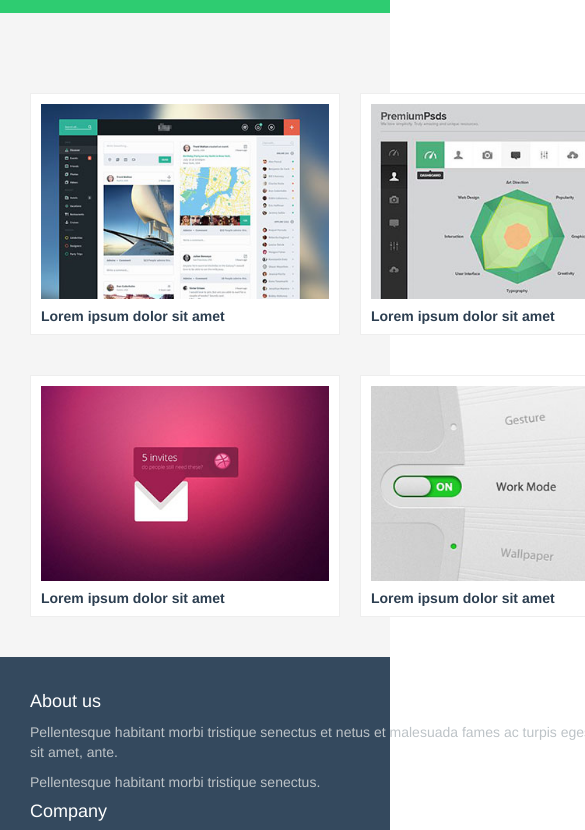
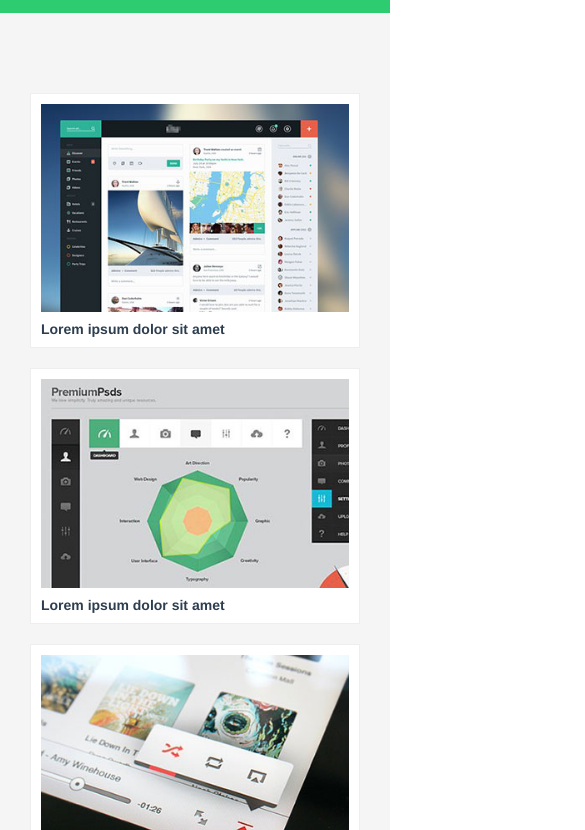
Before and after one commit to ruthmerygeraldine/UIV-01-Flat-Theme-Grupal, a plain HTML site: page portfolio.html in a window 390 px wide. Shown: the part 238-1068 px from the top of the page, 585 px wide, since content can reach past the window. Drawn offline with Linux system fonts and the light colour scheme; files whose address does not match are found by name.

Commit message:
100% Responsive
se modifico el container{width 100%}
class apps
también se agrego un flex-direction.

```diff
--- a/css/main.css
+++ b/css/main.css
@@ -334,153 +334,6 @@ header>ul> li > a:active:before {
 }
 
 
-
-
-
-
-
-
-
-
-
-
-
-
-
-
-
-
-
-
-
-
-
-
-
-
-
-
-
-
-
-
-
-
-
-
-
-
-
-
-
-
-
-
-
-
-
-
-
-
-
-
-
-
-
-
-
-
-
-
-
-
-
-
-
-
-
-
-
-
-
-
-
-
-
-
-
-
-
-
-
-
-
-
-
-
-
-
-
-
-
-
-
-
-
-
-
-
-
-
-
-
-
-
-
-
-
-
-
-
-
-
-
-
-
-
-
-
-
-
-
-
-
-
-
-
-
-
-
-
-
-
-
-
-
-
-
-
-
-
-
-
-
-
-
-
-
-
-
 /* ------------------------------------------------------ */
 /* FONDO DE PIE DE PAGINA */
 .footer-fluid{
@@ -585,7 +438,7 @@ header>ul> li > a:active:before {
     left: 230px;
 }
 .container{
-	width: 1000px;
+	width: 100%;
 }
 .footer-fluid2{
 	background: #2c3e50;
@@ -739,7 +592,11 @@ header>ul> li > a:active:before {
     top: 35px;"
   }
 }
-
+@media screen and (max-width: 700px){
+  .apps{
+    flex-direction: column;
+  }
+}
 /* impieza la secction de services.html*/
 #services .media:hover .icon-md {
   border-radius: 10px;
--- a/portfolio.html
+++ b/portfolio.html
@@ -77,8 +77,8 @@
 
     <div class="container-fluid section-fluid top top80">
         <section id="portfolio" class="container" style="padding-top: 80px;">
-            <ul class="portfolio-items d-f">
-                <li class="portfolio-item apps">
+            <ul class="portfolio-items d-f apps">
+                <li class="portfolio-item">
                     <div class="item-inner">
                         <img src="images/portfolio/thumb/item1.jpg" alt="">
                         <h5>Lorem ipsum dolor sit amet</h5>
@@ -163,8 +163,8 @@
                     </div>
                 </li><!--/.portfolio-item-->
             </ul>
-            <ul class="portfolio-items d-f">
-                <li class="portfolio-item joomla wordpress apps">
+            <ul class="portfolio-items d-f apps">
+                <li class="portfolio-item joomla wordpress">
                     <div class="item-inner">
                         <img src="images/portfolio/thumb/item4.jpg" alt="">
                         <h5>Lorem ipsum dolor sit amet</h5>
```
